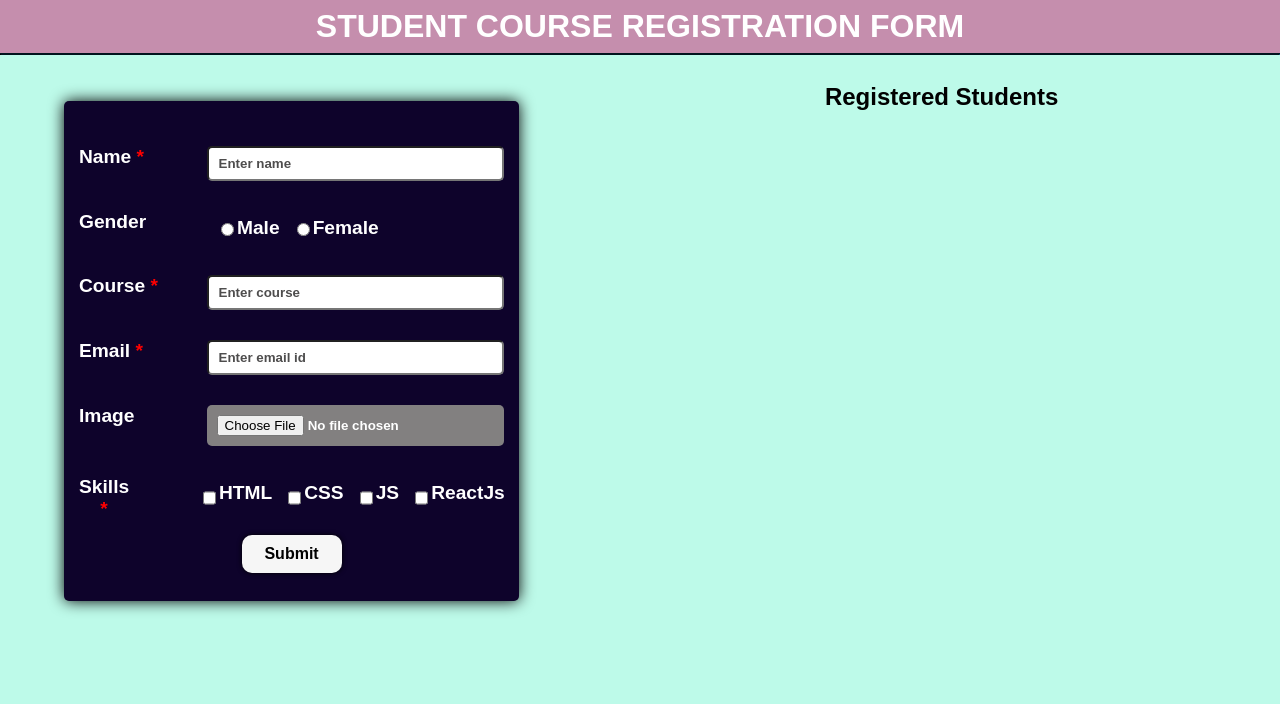
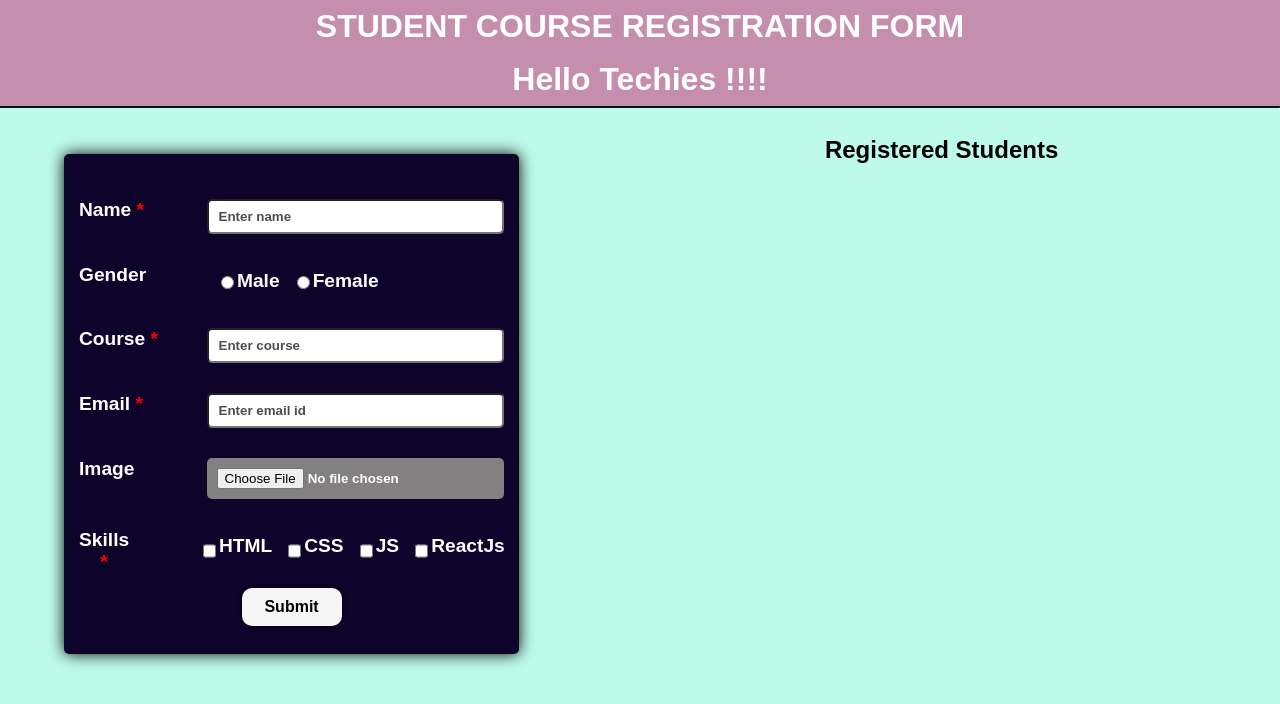
Before and after one commit to komal65/LGMVIP-Web-Task-3, a plain HTML site: page index.html in a window 1280 px wide. Drawn offline with Linux system fonts and the light colour scheme.

Commit message:
name add

```diff
--- a/index.html
+++ b/index.html
@@ -8,6 +8,7 @@
 </head>
 <body>
     <h1>STUDENT COURSE REGISTRATION FORM </h1>
+    <h1>Hello Techies !!!!</h1>
     <hr>
     <div class="box">
       <div class="container">
```
